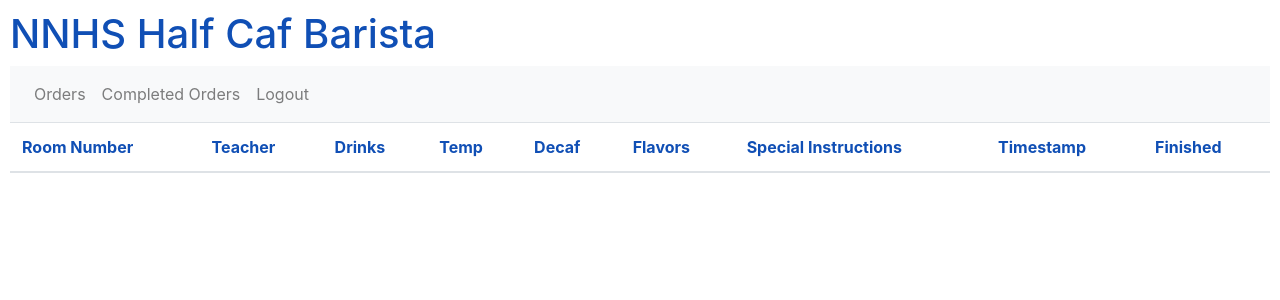
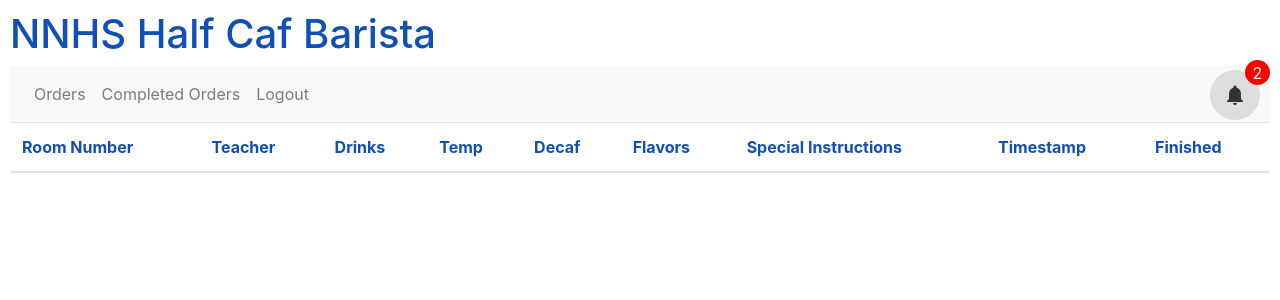
Before and after one commit to nnhsse202122/half-caf-app-2022, a Python web app: template Web-App/app/templates/baristaCompleted.html in a window 1280 px wide. Shown: the top 300 px of the page. Run offline with Jinja, Linux system fonts and the light colour scheme; the template is opened without the code that fills it, so the values that code supplies are empty; some libraries are stand-ins or nearby versions.

Commit message:
Bell added to baristaCompleted

```diff
--- a/Web-App/app/templates/baristaCompleted.html
+++ b/Web-App/app/templates/baristaCompleted.html
@@ -8,7 +8,51 @@
         <title> {{ title }} </title>
 
         <link rel="stylesheet" href="https://stackpath.bootstrapcdn.com/bootstrap/4.1.3/css/bootstrap.min.css" integrity="sha384-MCw98/SFnGE8fJT3GXwEOngsV7Zt27NXFoaoApmYm81iuXoPkFOJwJ8ERdknLPMO" crossorigin="anonymous">
+        <link href="https://fonts.googleapis.com/icon?family=Material+Icons" rel="stylesheet">
+        <style>
 
+          body {
+            margin: 25px;
+          }
+
+          .icon-button {
+            position: absolute;
+            display: flex;
+            align-items: center;
+            justify-content: center;
+            width: 50px;
+            height: 50px;
+            color: #333333;
+            background: #dddddd;
+            border: none;
+            outline: none;
+            border-radius: 50%;
+            right: 20px;
+            top: 70px;
+          }
+
+          .icon-button:hover {
+            cursor: pointer;
+          }
+
+          .icon-button:active {
+            background: #cccccc;
+          }
+
+          .icon-button__badge {
+            position: absolute;
+            top: -10px;
+            right: -10px;
+            width: 25px;
+            height: 25px;
+            background: red;
+            color: #ffffff;
+            display: flex;
+            justify-content: center;
+            align-items: center;
+            border-radius: 50%;
+          }
+        </style>
         <style>
         body{margin: 10px;
              color: #104fb5;
@@ -99,4 +143,11 @@
 
 
     </body>
+
+    <body>
+      <button type="button" class="icon-button">
+        <span class="material-icons">notifications</span>
+        <span class="icon-button__badge">2</span>
+      </button>
+    </body>
 {% endblock %}
```
